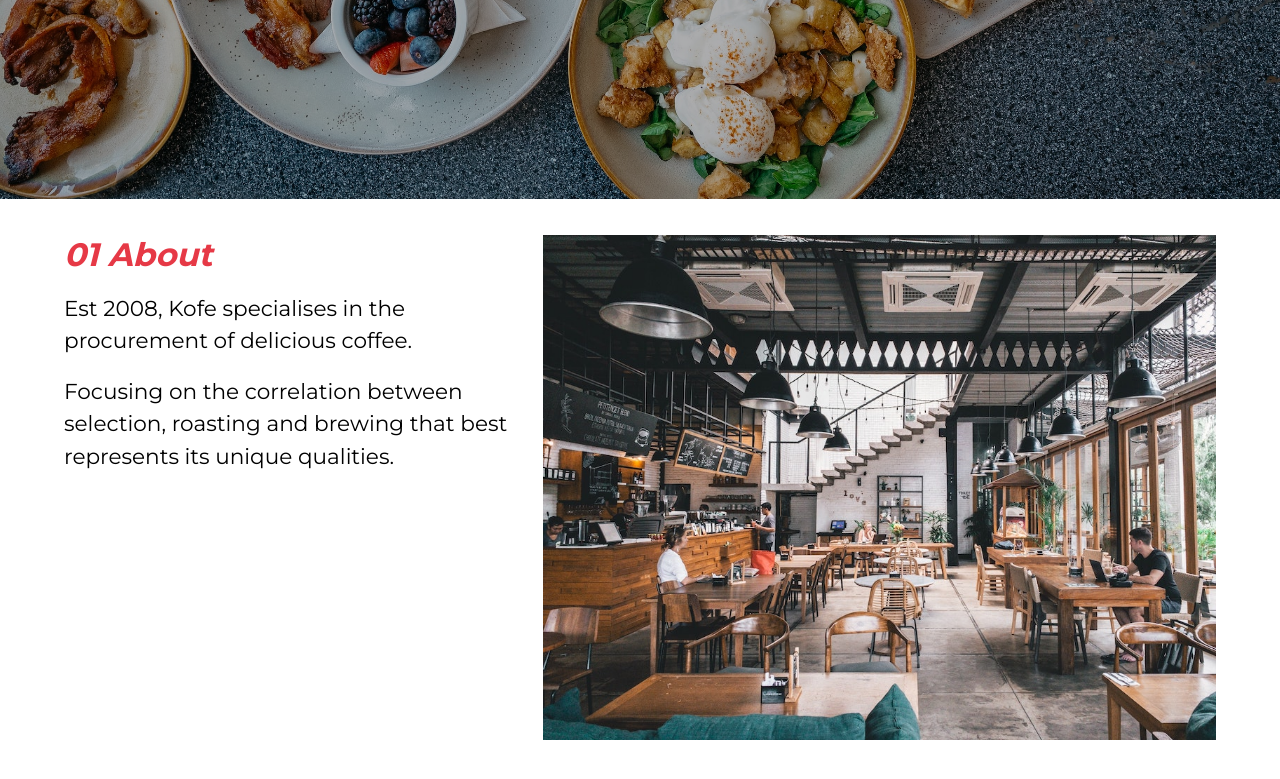
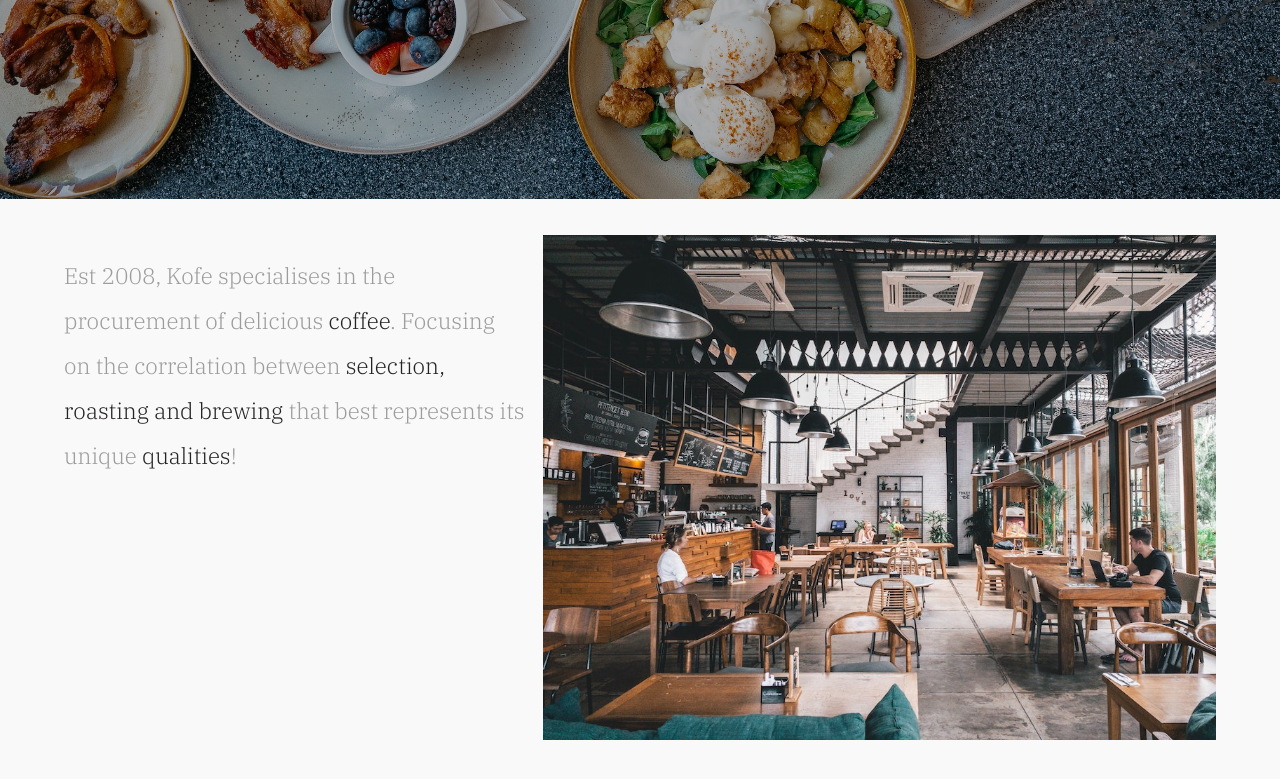
Before and after one commit to haohangzhou/Kofe, a website: page src/index.html in a window 1280 px wide. Shown: the part 601-1380 px from the top of the page. Drawn offline with Linux system fonts and the light colour scheme.

Commit message:
updated new color schema

```diff
--- a/src/index.html
+++ b/src/index.html
@@ -46,15 +46,16 @@
 			<section class="section_card">
 				<div class="container_lg section_content">
 					<div class="section_text transparent">
-						<h1 class="section_title">
+						<!-- <h1 class="section_title">
 							<span class="section_number">01</span> About
-						</h1>
+						</h1> -->
 						<p class="section_description">
-							Est 2008, Kofe specialises in the procurement of delicious coffee.
-						</p>
-						<p class="section_description">
-							Focusing on the correlation between selection, roasting and
-							brewing that best represents its unique qualities.
+							Est 2008, Kofe specialises in the procurement of delicious
+							<span class="emphasize">coffee</span>. Focusing on the correlation
+							between
+							<span class="emphasize">selection, roasting and brewing</span>
+							that best represents its unique
+							<span class="emphasize">qualities</span>!
 						</p>
 					</div>
 					<img
--- a/src/scss/_banner.scss
+++ b/src/scss/_banner.scss
@@ -7,7 +7,6 @@
 	background-size: cover;
 	background-position: 20% center;
 	background-repeat: no-repeat;
-	z-index: -1;
 	display: flex;
 	flex-direction: column;
 	justify-content: center;
@@ -28,8 +27,8 @@
 }
 
 .banner_text {
-	z-index: 2;
 	display: flex;
+	z-index: 1;
 	flex-direction: column;
 	justify-content: center;
 }
--- a/src/scss/_base.scss
+++ b/src/scss/_base.scss
@@ -7,7 +7,7 @@
 
 :root {
 	font-size: 16px;
-	font-family: $font-family;
+	font-family: $primary-font;
 }
 
 body {
@@ -15,6 +15,7 @@ body {
 }
 
 main {
+	background-color: $bg-color;
 	height: 400vh;
 }
 
--- a/src/scss/_header.scss
+++ b/src/scss/_header.scss
@@ -5,6 +5,7 @@ header {
 	height: $header-size;
 	position: -webkit-sticky;
 	position: sticky;
+	z-index: 2;
 	top: 0;
 	left: 0;
 	background-color: white;
@@ -22,7 +23,7 @@ header {
 	align-items: center;
 
 	.button_menu {
-		color: $primary;
+		color: black;
 	}
 }
 
@@ -34,7 +35,8 @@ nav {
 	height: 50vh;
 	min-height: 200px;
 	max-height: 500px;
-	background-color: rgba($color: $primary, $alpha: 0.95);
+	background-color: $bg-color;
+	// background-color: rgba($color: $primary, $alpha: 0.95);
 	display: flex;
 	justify-content: center;
 	align-items: center;
@@ -45,7 +47,7 @@ nav {
 		position: absolute;
 		top: 1rem;
 		right: 1rem;
-		color: white;
+		color: black;
 	}
 
 	ul {
--- a/src/scss/components/_nav_link.scss
+++ b/src/scss/components/_nav_link.scss
@@ -6,10 +6,9 @@
 	a {
 		text-decoration: none;
 		text-align: center;
-		color: white;
-		font-weight: bold;
+		color: $primary;
 		&:active {
-			color: white;
+			color: $primary;
 		}
 	}
 }
@@ -39,6 +38,10 @@
 		border-radius: 200px;
 		transition: 0.3s;
 
+		&:active {
+			transform: scale(0.97);
+		}
+
 		&:hover {
 			background-color: $secondary;
 			a {
--- a/src/scss/components/_section_card.scss
+++ b/src/scss/components/_section_card.scss
@@ -20,14 +20,23 @@
 .section_title {
 	color: $secondary;
 	text-align: center;
-	font-style: italic;
+	font-family: $secondary-font;
 }
 
 .section_description {
+	-ms-hyphens: auto;
+	-webkit-hyphens: auto;
+	color: #9c9c9c;
+	font-family: $secondary-font;
+	font-size: $sub;
+	// hyphens: auto;
+	line-height: 2;
 	margin: 1rem 0 0 0;
-	line-height: 1.5;
-	text-align: justify;
-	text-justify: inter-word;
+	// text-align: justify;
+}
+
+.emphasize {
+	color: $primary;
 }
 
 .section_image {
@@ -57,7 +66,6 @@
 
 	.section_text {
 		grid-column: 1/2;
-		font-size: 1.2rem;
 	}
 
 	.section_title {
--- a/src/scss/variables/_palatte.scss
+++ b/src/scss/variables/_palatte.scss
@@ -1,2 +1,3 @@
-$primary: #6c584c;
+$primary: #252322;
 $secondary: #e63946;
+$bg-color: #f9f9fa;
--- a/src/scss/variables/_typography.scss
+++ b/src/scss/variables/_typography.scss
@@ -1,9 +1,12 @@
 @import url('https://fonts.googleapis.com/css2?family=Montserrat:wght@200;400;700&display=swap');
+@import url('https://fonts.googleapis.com/css2?family=IBM+Plex+Serif:wght@300&display=swap');
 
-$font-family: 'Montserrat', sans-serif;
+$primary-font: 'Montserrat', sans-serif;
+$secondary-font: 'IBM Plex Serif', serif;
 
 // font-size
 $h1: 2rem;
 $h2: 1.75rem;
 $h3: 1.5rem;
+$sub: 1.25rem;
 $body1: 1rem;
```
Also changed, not shown: src/css/main.css, 1 other file.
